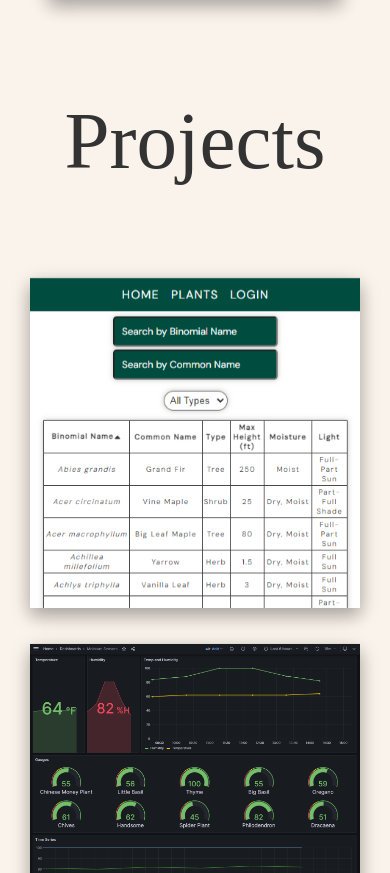
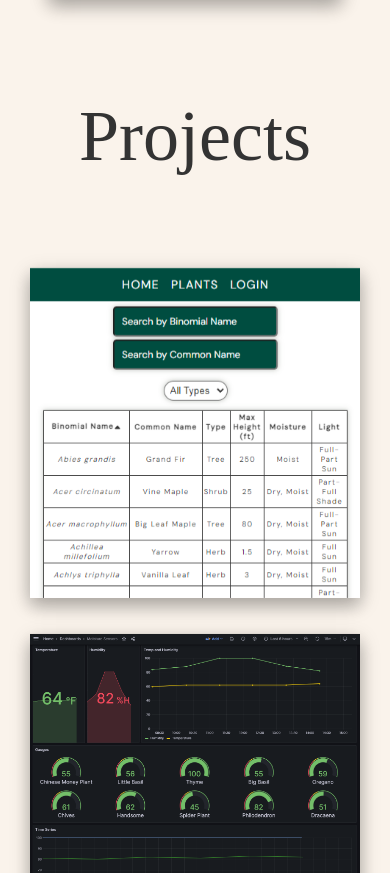
Before and after one commit to cody-barker/react-portfolio-website, a React (Create React App) app: page / in a window 390 px wide. Shown: the part 2819-3692 px from the top of the page. Built offline with nearby package versions, Linux system fonts and the light colour scheme.

Commit message:
adjust heading sizes on media query

```diff
--- a/src/styles/App.css
+++ b/src/styles/App.css
@@ -59,7 +59,7 @@
   }
 
   #about-title {
-    font-size: 1em;
+    font-size: 4rem;
   }
 
   #skills-container .skills-card {
@@ -82,6 +82,10 @@
     justify-content: center;
     align-items: center;
   }
+
+ .section-header h2 {
+  font-size: 4rem;
+ }
 
   .project {
     max-width: 330px;
```
